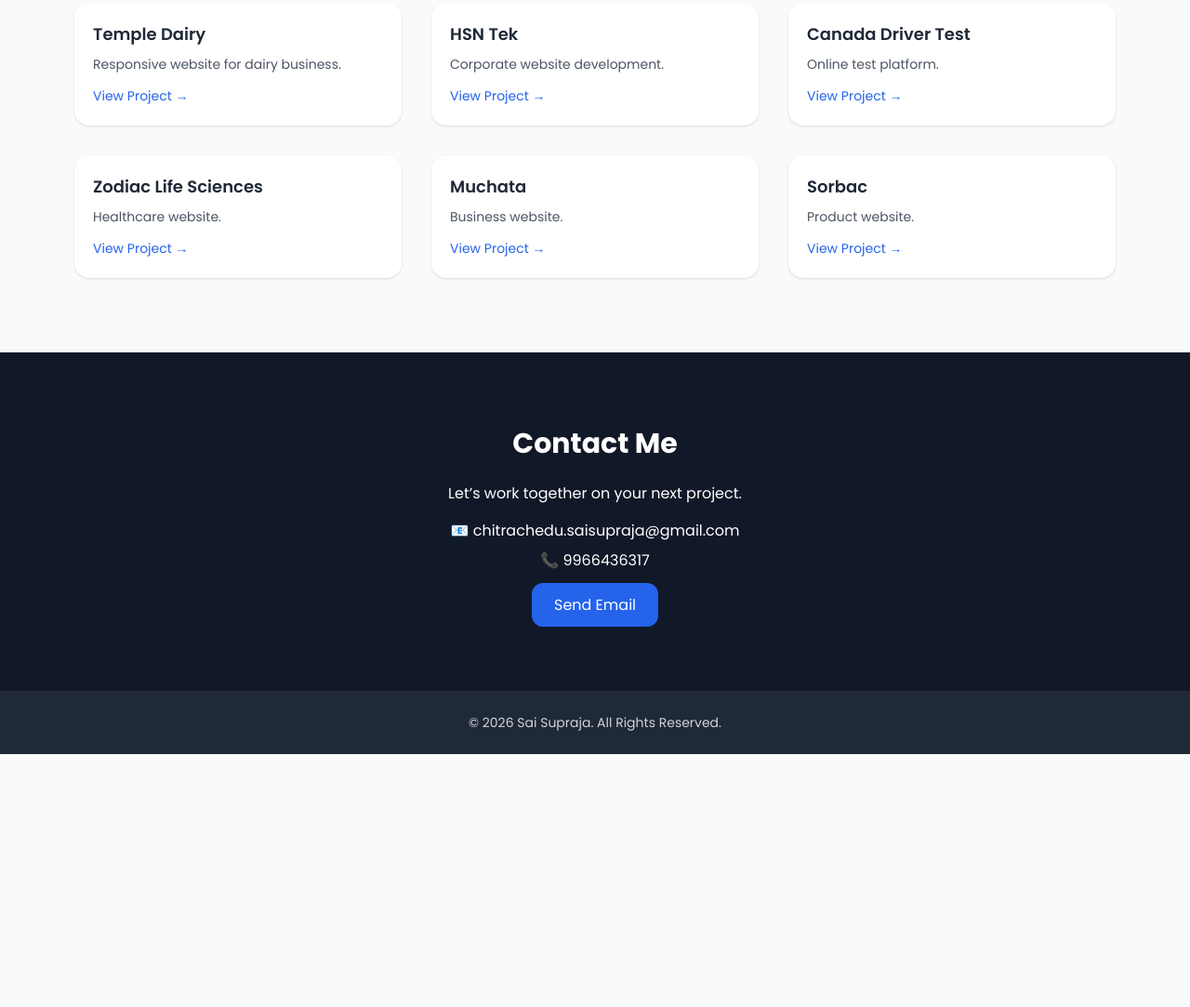
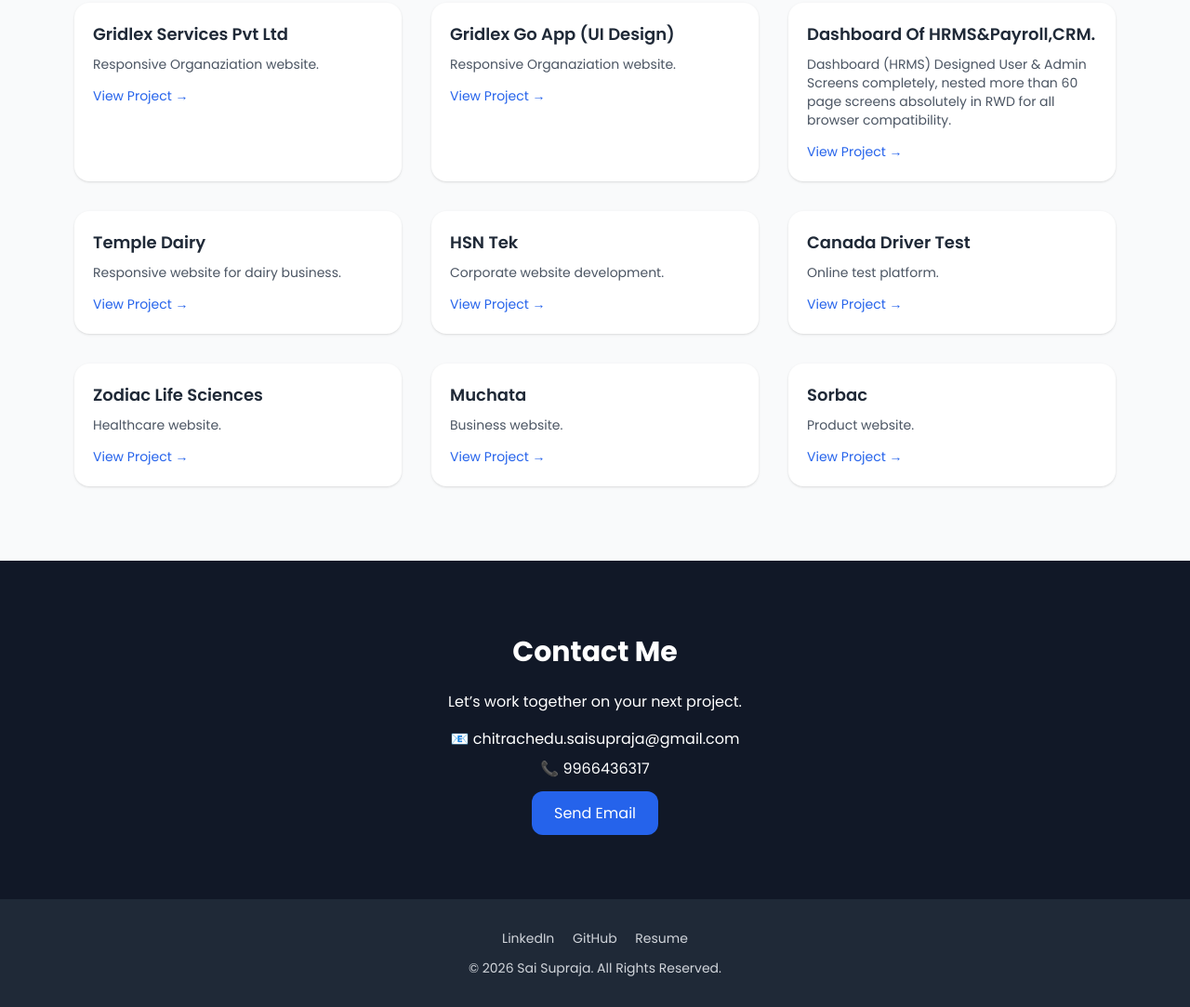
Before and after one commit to saicc419/sai-supraja-portfolio, a plain HTML site: page index.html in a window 1280 px wide. Shown: the part 1303-2386 px from the top of the page at 93% size. Before the commit the page ends 2114 px from the top, so only its background shows below. Drawn offline with nearby package versions, Linux system fonts and the light colour scheme.

Commit message:
Add files via upload

```diff
--- a/index.html
+++ b/index.html
@@ -83,6 +83,21 @@
 
         <!-- Project Card -->
         <div class="bg-white rounded-2xl shadow hover:shadow-lg transition p-5">
+            <h3 class="font-semibold text-lg mb-2">Gridlex Services Pvt Ltd</h3>
+            <p class="text-sm text-gray-600 mb-3">Responsive Organaziation website.</p>
+            <a href="https://www.gridlex.com/" target="_blank" class="text-blue-600 text-sm">View Project →</a>
+          </div>
+          <div class="bg-white rounded-2xl shadow hover:shadow-lg transition p-5">
+            <h3 class="font-semibold text-lg mb-2">Gridlex Go App (UI Design)</h3>
+            <p class="text-sm text-gray-600 mb-3">Responsive Organaziation website.</p>
+            <a href="Google Play Store – Gridlex Go App" target="_blank" class="text-blue-600 text-sm">View Project →</a>
+          </div>
+          <div class="bg-white rounded-2xl shadow hover:shadow-lg transition p-5">
+            <h3 class="font-semibold text-lg mb-2">Dashboard Of HRMS&Payroll,CRM.</h3>
+            <p class="text-sm text-gray-600 mb-3">Dashboard (HRMS) Designed User & Admin Screens completely, nested more than 60 page screens absolutely in RWD for all browser compatibility.</p>
+            <a href="https://gridlex.com/c/ra/" target="_blank" class="text-blue-600 text-sm">View Project →</a>
+          </div>
+        <div class="bg-white rounded-2xl shadow hover:shadow-lg transition p-5">
           <h3 class="font-semibold text-lg mb-2">Temple Dairy</h3>
           <p class="text-sm text-gray-600 mb-3">Responsive website for dairy business.</p>
           <a href="https://www.templedairy.in/" target="_blank" class="text-blue-600 text-sm">View Project →</a>
@@ -134,9 +149,14 @@
   </section>
 
   <!-- Footer -->
-  <footer class="py-6 text-center bg-gray-800 text-gray-300 text-sm">
+  <footer class="py-8 text-center bg-gray-800 text-gray-300 text-sm">
+    <div class="mb-3 space-x-4">
+    <a href="www.linkedin.com/in/sai-supraja" target="_blank" class="hover:text-white">LinkedIn</a>
+    <a href="https://github.com/saicc419" target="_blank" class="hover:text-white">GitHub</a>
+    <a href="https://saicc419.github.io/sai-supraja-portfolio/resume.pdf" target="_blank" class="hover:text-white">Resume</a>
+    </div>
     © 2026 Sai Supraja. All Rights Reserved.
-  </footer>
+    </footer>
 
 </body>
 </html>
```
